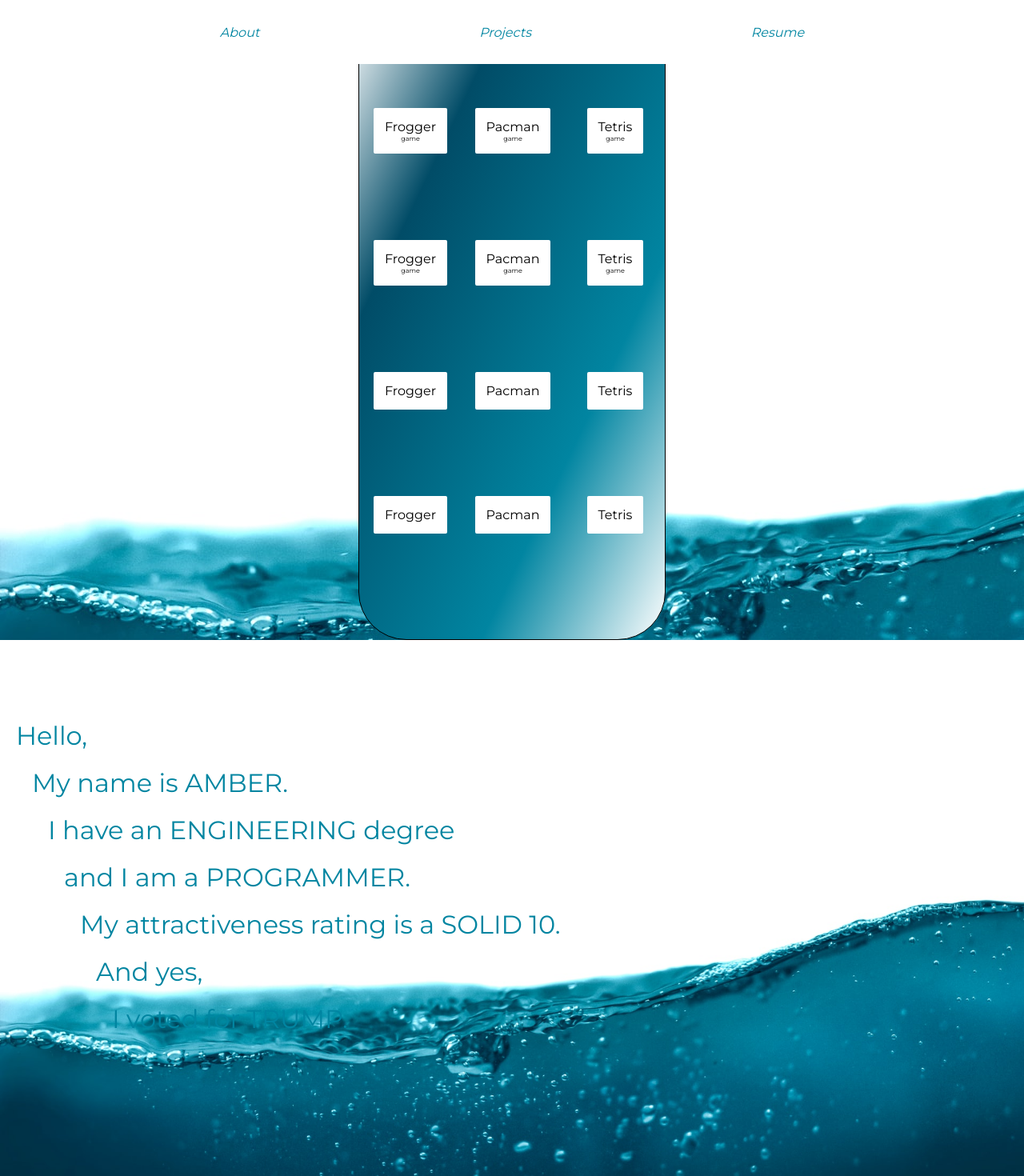
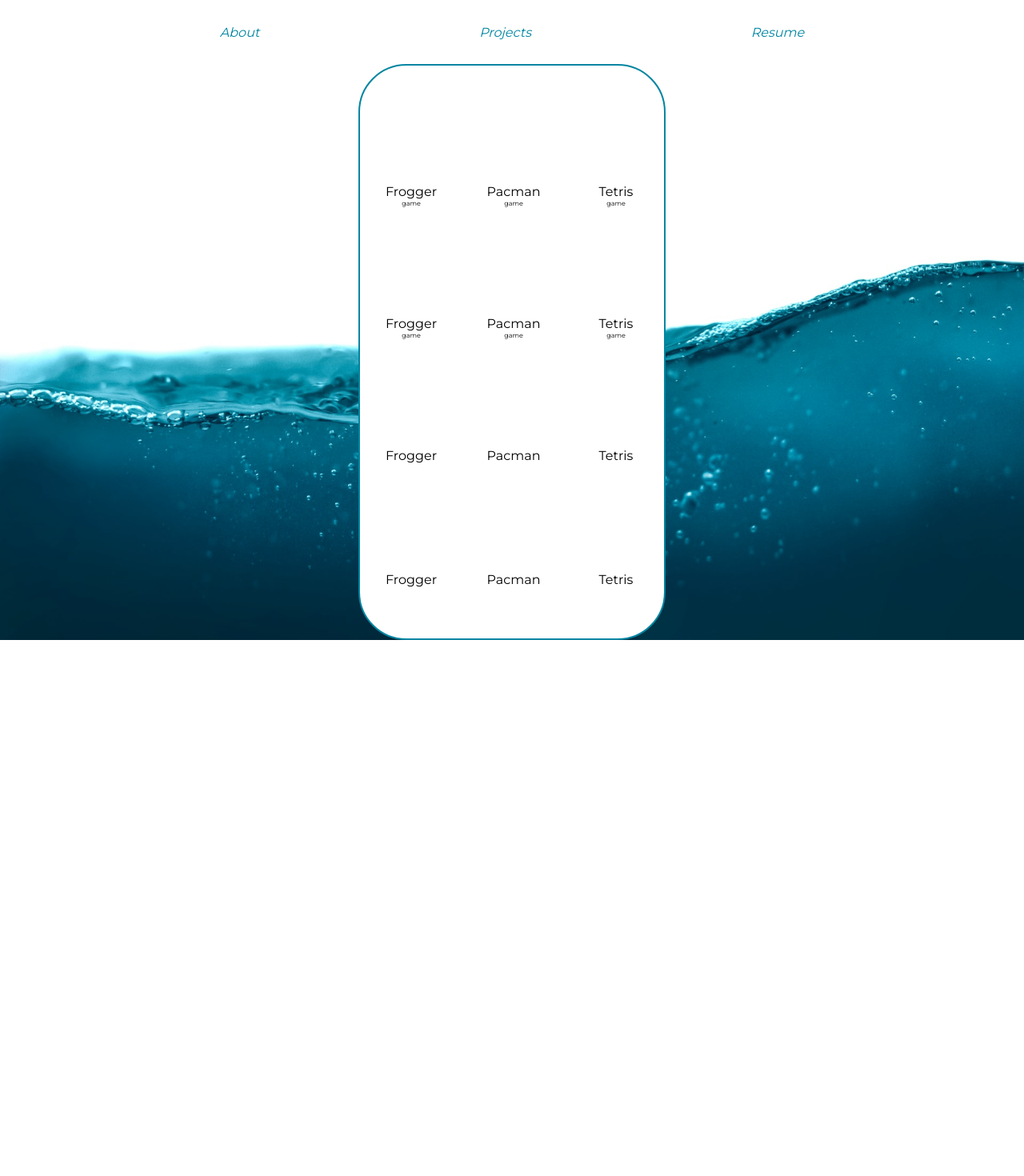
Before and after one commit to AmberSwieczkowski/my_professional_website, a React (Create React App) app: page / in a window 1280 px wide. Shown: the top 1470 px of the page at 80% size. After the commit the page ends 800 px from the top, so only its background shows below. Built offline with nearby package versions, Linux system fonts and the light colour scheme.

Commit message:
Update dropdown so that main page disappears when dropdown is open.

```diff
--- a/src/App.jsx
+++ b/src/App.jsx
@@ -25,7 +25,7 @@ function App() {
       <GlobalStyle />
       <Navbar {...NavbarData} toggle={toggle}/>
       <Dropdown isOpen={isOpen} toggle={toggle}/>
-      <Main/>
+      <Main isOpen={isOpen} toggle={toggle}/>
     </>
   );
 }
--- a/src/components/Main.jsx
+++ b/src/components/Main.jsx
@@ -4,10 +4,14 @@ import React, { useEffect, useState, useRef } from 'react';
 import '../css/Main.css';
 import { AboutData } from '../data/AboutData';
 
-const Main = () => {
+const Main = ({isOpen, toggle}) => {
+
+  const hidden = isOpen ? '' : 'hide';
+
+  const display = `mainSection ${hidden}`
   return (
     <>
-      <div className='mainSection'>
+      <div className={display}>
         <div className='mainWrapper'>
           {AboutData.map((about, index) => (
             <div key={about.id}>
--- a/src/css/Dropdown.css
+++ b/src/css/Dropdown.css
@@ -1,19 +1,31 @@
+/** @format */
+
 .dropdownBackground {
-    background-image: url(../images/water-1.jpeg);
   height: 100vh;
+  max-height: 1100px;
+  position: relative;
+  overflow: hidden;
+  background-image: url('../images/water-1.jpeg');
+  background-size: cover;
+  color: #242424;
 }
 
 .dropdownContainer {
-    background: linear-gradient(to right bottom,#fff 0%, #014C67 25%, #0185A1 70%, #fff 100%);
-    /* background-color: white; */
-    border: 1px solid black;
+  /* background: linear-gradient(
+    to right bottom,
+    #fff 0%,
+    #014c67 25%,
+    #0185a1 70%,
+    #fff 100%
+  ); */
+  background-color: white;
+  border: 2px solid #0185a1;
   border-radius: 60px;
-    height: 800px;
-    top: 80px;
+  height: 90vh;
   width: 30vw;
   justify-content: center;
   align-items: center;
-    margin: auto;
+  margin:80px  auto;
   z-index: 102;
 }
 
--- a/src/css/Main.css
+++ b/src/css/Main.css
@@ -27,7 +27,7 @@
   font-size: 2rem;
   margin: 20px;
   font-weight: 100;
-  animation: fadeIn linear 4s;
+  /* animation: fadeIn linear 4s; */
 }
 
 @keyframes fadeIn {
```
Lines whose indentation alone changed are shown as unchanged.
